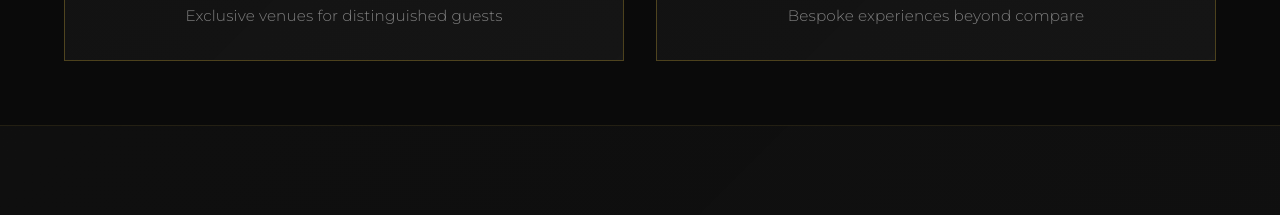
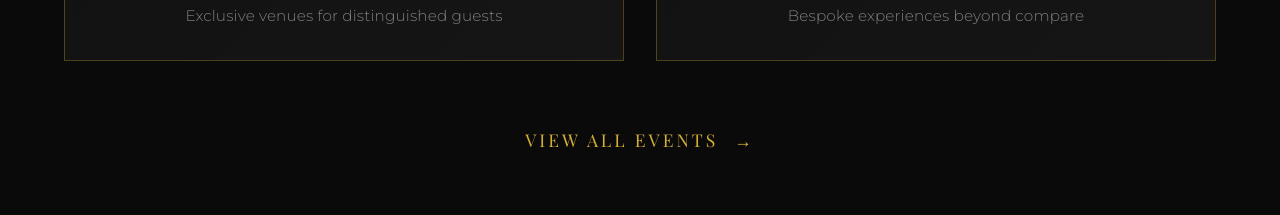
Before and after one commit to Omkar1201/Kuber_Chaya, a React (Vite) app: page / in a window 1280 px wide. Shown: the part 1300-1515 px from the top of the page. Built offline with nearby package versions, Linux system fonts and the light colour scheme.

Commit message:
View all event option added

```diff
--- a/src/pages/Home.css
+++ b/src/pages/Home.css
@@ -114,6 +114,40 @@
     display: grid;
     grid-template-columns: repeat(2, 1fr);
     gap: 2rem;
+}
+
+.event-grid-more {
+    display: flex;
+    justify-content: center;
+    margin-top: 4rem;
+}
+
+.view-all-link {
+    font-family: var(--font-heading);
+    color: var(--color-gold);
+    font-size: 1.1rem;
+    text-transform: uppercase;
+    letter-spacing: 3px;
+    text-decoration: none;
+    display: flex;
+    align-items: center;
+    gap: 1rem;
+    transition: all 0.3s ease;
+    border-bottom: 1px solid transparent;
+    padding-bottom: 0.5rem;
+}
+
+.view-all-link:hover {
+    letter-spacing: 5px;
+    border-bottom-color: var(--color-gold);
+}
+
+.view-all-link .arrow {
+    transition: transform 0.3s ease;
+}
+
+.view-all-link:hover .arrow {
+    transform: translateX(5px);
 }
 
 /* Stats Section */
@@ -454,11 +488,25 @@
         padding: 0.6rem 0.6rem;
         font-size: 0.7rem;
     }
+
+    .event-grid-more {
+        margin-top: 2rem;
+    }
+
+    .view-all-link {
+        font-size: 1.3rem;
+        /* Match event title size at 768px/640px */
+    }
 }
 
 @media (max-width: 480px) {
     .hero {
         padding: calc(var(--navbar-height) + 1rem) 5% 2rem;
+    }
+
+    .view-all-link {
+        font-size: 1.1rem;
+        /* Match event title size at 480px */
     }
 
     .hero-overline {
--- a/src/pages/Home.jsx
+++ b/src/pages/Home.jsx
@@ -86,6 +86,11 @@ function Home() {
                                 />
                             ))}
                         </div>
+                        <div className="event-grid-more">
+                            <Link to="/events" className="view-all-link">
+                                View All Events <span className="arrow">→</span>
+                            </Link>
+                        </div>
                     </div>
                 </section>
 
@@ -154,8 +159,8 @@ function Home() {
                         </div>
                     </div>
                 </section>
-            </div>
-        </PageTransition>
+            </div >
+        </PageTransition >
     );
 }
 
```
